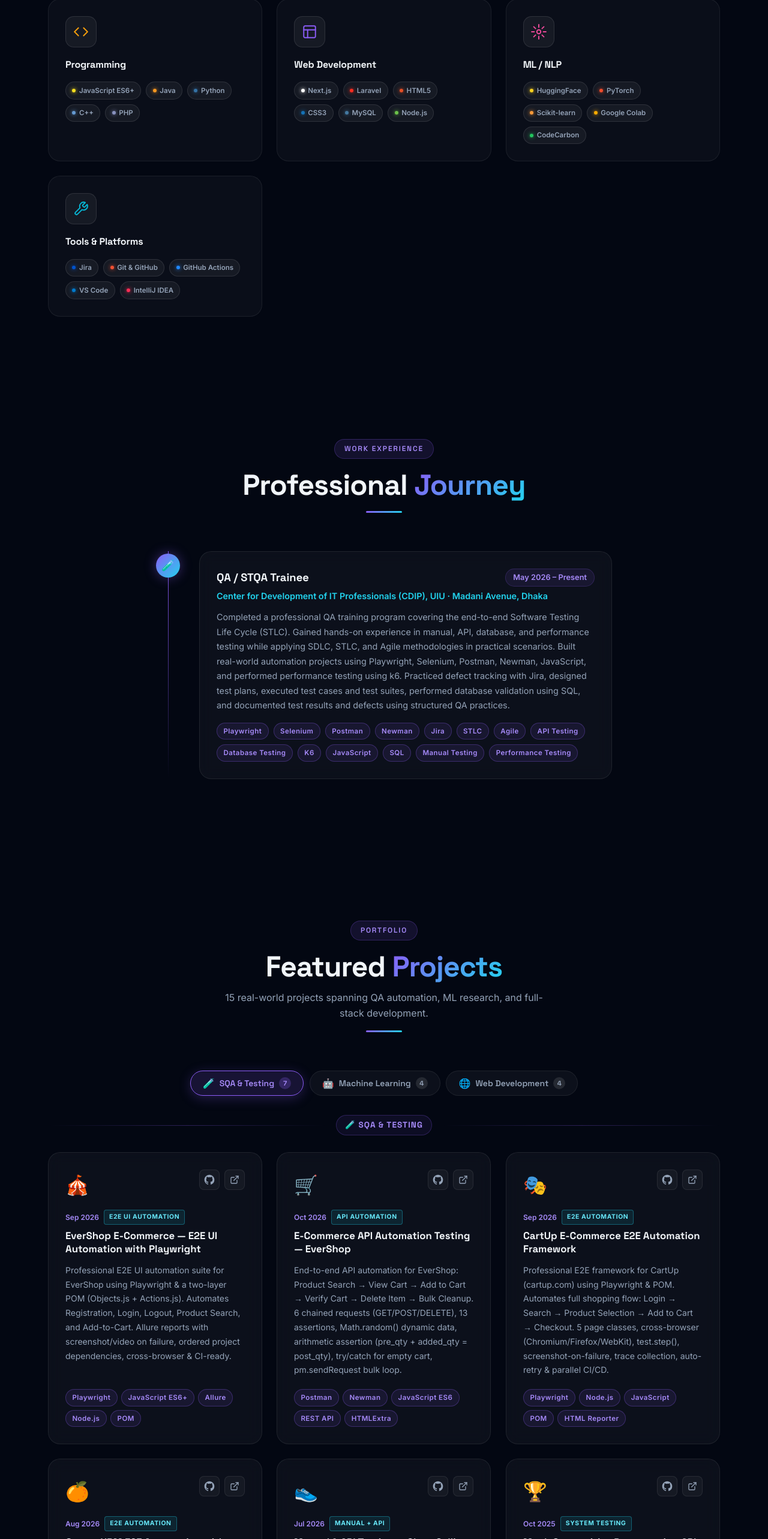
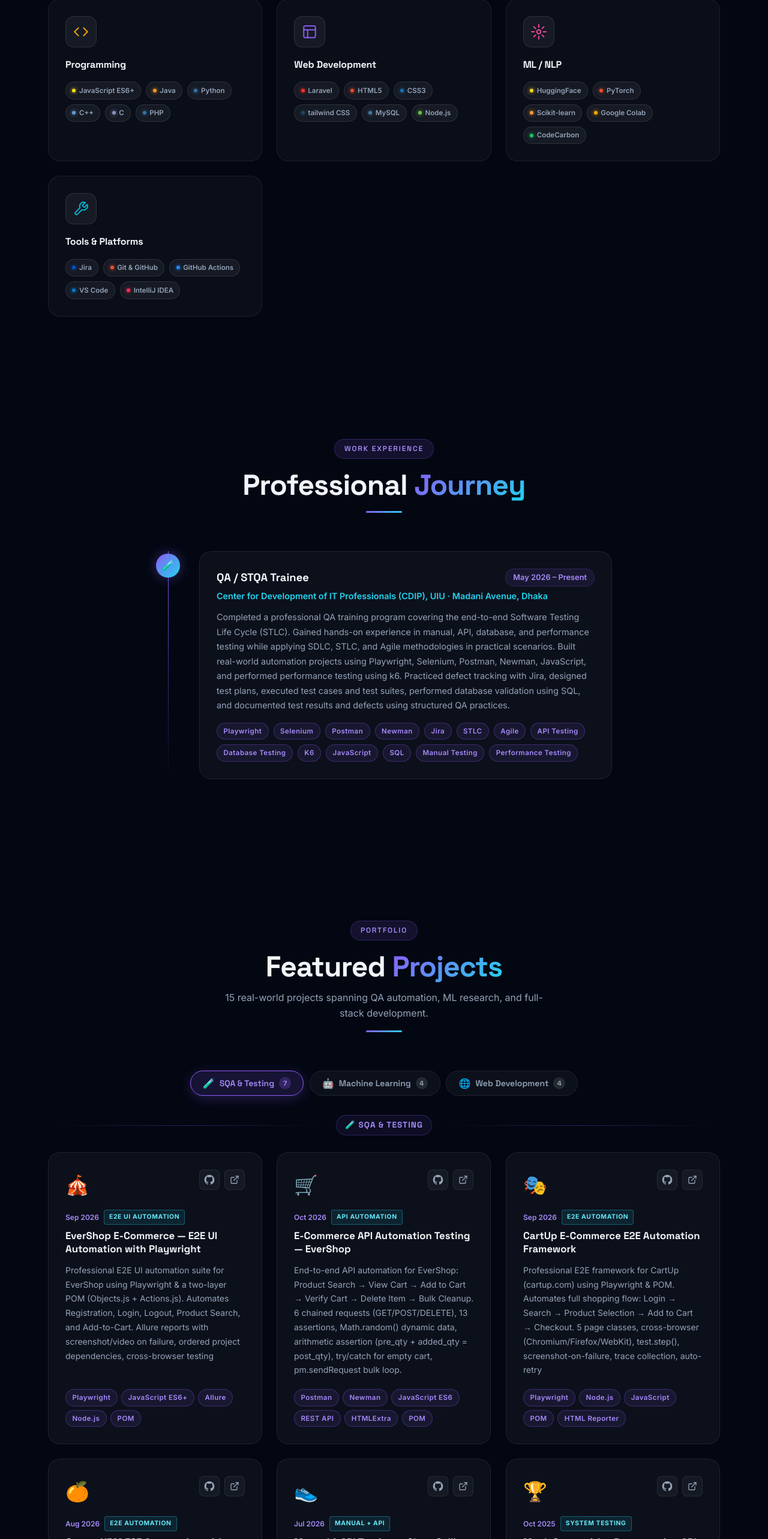
Before and after one commit to Nahin197/nahin-portfolio, a Next.js app: page / in a window 1280 px wide. Shown: the part 2209-4775 px from the top of the page at 60% size. Built offline with nearby package versions, Linux system fonts and the light colour scheme.

Commit message:
update: apply latest user edits to skills and project descriptions

```diff
--- a/app/page.js
+++ b/app/page.js
@@ -87,7 +87,8 @@ const SKILLS = [
       { name: 'Java', color: '#f89820' },
       { name: 'Python', color: '#3572a5' },
       { name: 'C++', color: '#659ad2' },
-      { name: 'PHP', color: '#8892bf' },
+      { name: 'C', color: '#8892bf' },
+      { name: 'PHP', color: '#3572a5' },
     ],
   },
   {
@@ -102,10 +103,10 @@ const SKILLS = [
       </svg>
     ),
     tags: [
-      { name: 'Next.js', color: '#ffffff' },
       { name: 'Laravel', color: '#ff2d20' },
       { name: 'HTML5', color: '#e34f26' },
       { name: 'CSS3', color: '#1572b6' },
+      { name: 'tailwind CSS', color: '#1e4563ff'},
       { name: 'MySQL', color: '#4479a1' },
       { name: 'Node.js', color: '#6cc24a' },
     ],
@@ -161,7 +162,7 @@ const PROJECTS = [
     title: 'EverShop E-Commerce — E2E UI Automation with Playwright',
     period: 'Sep 2026',
     badge: 'E2E UI Automation',
-    desc: 'Professional E2E UI automation suite for EverShop using Playwright & a two-layer POM (Objects.js + Actions.js). Automates Registration, Login, Logout, Product Search, and Add-to-Cart. Allure reports with screenshot/video on failure, ordered project dependencies, cross-browser & CI-ready.',
+    desc: 'Professional E2E UI automation suite for EverShop using Playwright & a two-layer POM (Objects.js + Actions.js). Automates Registration, Login, Logout, Product Search, and Add-to-Cart. Allure reports with screenshot/video on failure, ordered project dependencies, cross-browser testing',
     tags: ['Playwright', 'JavaScript ES6+', 'Allure', 'Node.js', 'POM'],
     github: 'https://github.com/Nahin197/demoEvershop-automation-testing',
   },
@@ -172,7 +173,7 @@ const PROJECTS = [
     period: 'Oct 2026',
     badge: 'API Automation',
     desc: 'End-to-end API automation for EverShop: Product Search → View Cart → Add to Cart → Verify Cart → Delete Item → Bulk Cleanup. 6 chained requests (GET/POST/DELETE), 13 assertions, Math.random() dynamic data, arithmetic assertion (pre_qty + added_qty = post_qty), try/catch for empty cart, pm.sendRequest bulk loop.',
-    tags: ['Postman', 'Newman', 'JavaScript ES6', 'REST API', 'HTMLExtra'],
+    tags: ['Postman', 'Newman', 'JavaScript ES6', 'REST API', 'HTMLExtra', 'POM'],
     github: 'https://github.com/Nahin197/demoEverShop-api-automation-testing',
   },
   {
@@ -181,7 +182,7 @@ const PROJECTS = [
     title: 'CartUp E-Commerce E2E Automation Framework',
     period: 'Sep 2026',
     badge: 'E2E Automation',
-    desc: 'Professional E2E framework for CartUp (cartup.com) using Playwright & POM. Automates full shopping flow: Login → Search → Product Selection → Add to Cart → Checkout. 5 page classes, cross-browser (Chromium/Firefox/WebKit), test.step(), screenshot-on-failure, trace collection, auto-retry & parallel CI/CD.',
+    desc: 'Professional E2E framework for CartUp (cartup.com) using Playwright & POM. Automates full shopping flow: Login → Search → Product Selection → Add to Cart → Checkout. 5 page classes, cross-browser (Chromium/Firefox/WebKit), test.step(), screenshot-on-failure, trace collection, auto-retry',
     tags: ['Playwright', 'Node.js', 'JavaScript', 'POM', 'HTML Reporter'],
     github: 'https://github.com/Nahin197/cartup-ecommerce-automation-testing',
   },
@@ -191,8 +192,8 @@ const PROJECTS = [
     title: 'OrangeHRM E2E Automation with Playwright & POM',
     period: 'Aug 2026',
     badge: 'E2E Automation',
-    desc: '10-step employee lifecycle: Admin login → PIM navigation → Add Employee → Save → Logout → New employee login → Name verification → Logout. 4 page classes (LoginPage, DashboardPage, PimPage, AddEmployeePage), reusable randomData.js, cross-browser, GitHub Actions CI/CD, built-in HTML reporter.',
-    tags: ['Playwright v1.62', 'JavaScript ES Modules', 'Node.js', 'GitHub Actions', 'POM'],
+    desc: '10-step employee lifecycle: Admin login → PIM navigation → Add Employee → Save → Logout → New employee login → Name verification → Logout. 4 page classes (LoginPage, DashboardPage, PimPage, AddEmployeePage), reusable randomData.js, cross-browser testing, built-in HTML reporter.',
+    tags: ['Playwright', 'JavaScript ES Modules', 'Node.js', 'POM'],
     github: 'https://github.com/Nahin197/orangehrm-automation-testing',
   },
   {
```
